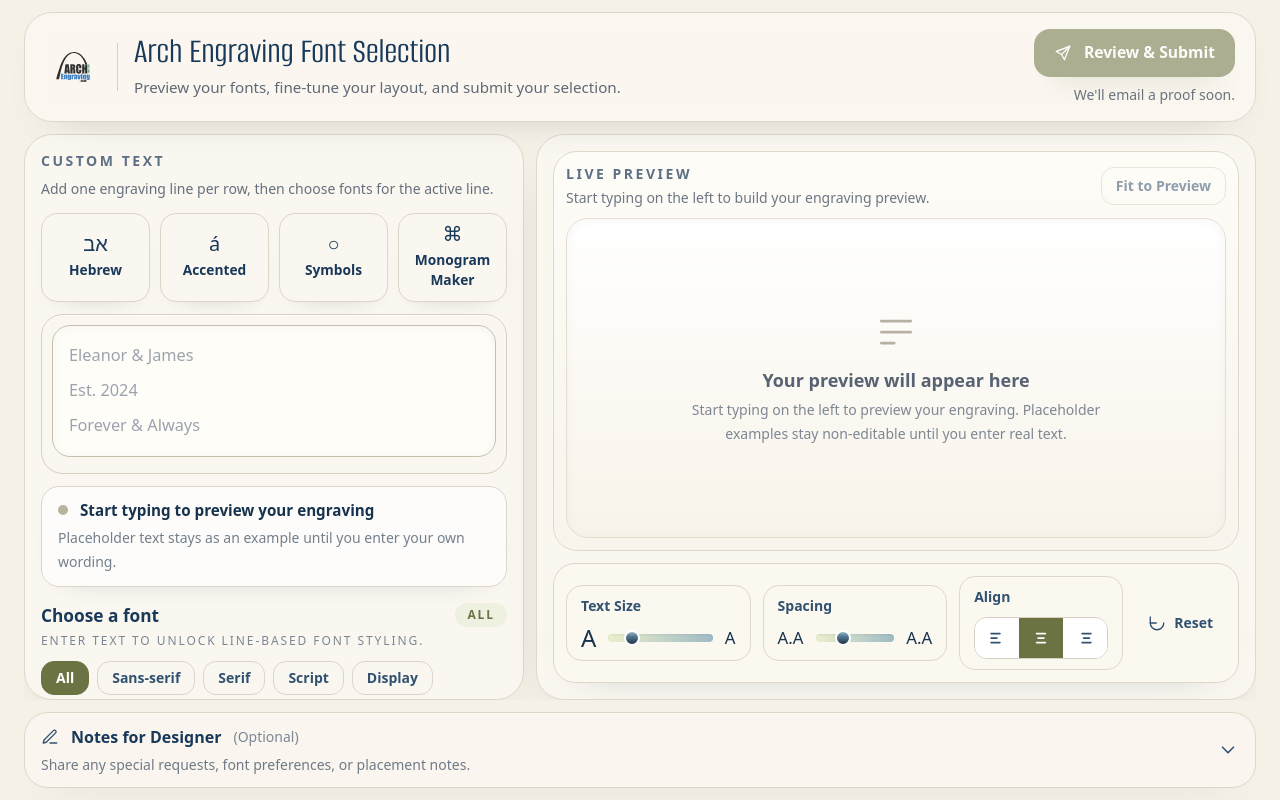
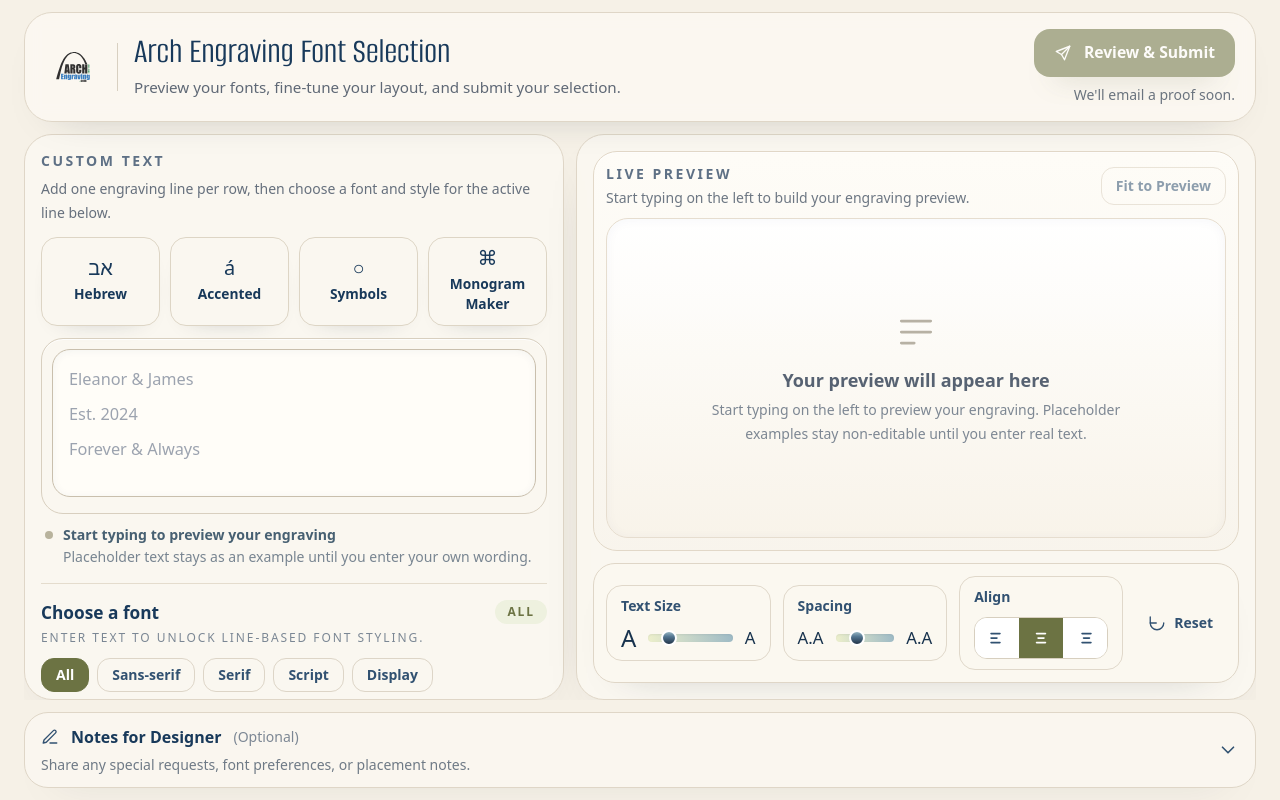
Before and after one commit to Arch-Tom/archfonthub, a React (Vite) app: page / in a window 1280 px wide. Built offline with nearby package versions, Linux system fonts and the light colour scheme; a web font is replaced by a local one.

Commit message:
Cleaned up version of Single Layout

```diff
--- a/src/App.jsx
+++ b/src/App.jsx
@@ -286,7 +286,8 @@ const ToolShortcutButton = ({ icon, label, onClick }) => (
 const App = () => {
   const WORKER_URL =
     'https://customerfontselection-worker.tom-4a9.workers.dev';
-  const DEFAULT_TEXT_PLACEHOLDER = 'Eleanor & James\nEst. 2024\nForever & Always';
+  const DEFAULT_TEXT_PLACEHOLDER =
+    'Eleanor & James\nEst. 2024\nForever & Always';
   const allFonts = useMemo(() => flattenFontLibrary(), []);
 
   const [customText, setCustomText] = useState('');
@@ -320,6 +321,7 @@ const App = () => {
   const [isShifted, setIsShifted] = useState(false);
 
   const textInputRef = useRef(null);
+
   const styleOrderIndex = useMemo(
     () =>
       styleSortOrder.reduce((lookup, styleKey, index) => {
@@ -490,8 +492,7 @@ const App = () => {
     setTimeout(() => setShowMessageBox(false), duration);
   };
 
-  const syncActiveLineFromTextarea = useCallback(
-    (textareaElement) => {
+  const syncActiveLineFromTextarea = useCallback((textareaElement) => {
     if (!textareaElement) return;
 
     const nextLineIndex = getLineIndexFromPosition(
@@ -500,12 +501,9 @@ const App = () => {
     );
 
     setSelectedPreviewLineIndex(nextLineIndex);
-    },
-    []
-  );
-
-  const focusTextareaLine = useCallback(
-    (lineIndex) => {
+  }, []);
+
+  const focusTextareaLine = useCallback((lineIndex) => {
     const textarea = textInputRef.current;
     if (!textarea || lineIndex == null) return;
 
@@ -514,9 +512,7 @@ const App = () => {
     textarea.focus();
     textarea.setSelectionRange(end, end);
     setSelectedPreviewLineIndex(lineIndex);
-    },
-    []
-  );
+  }, []);
 
   const handleTextChange = (e) => {
     setCustomText(e.target.value);
@@ -593,7 +589,12 @@ const App = () => {
         })
       );
     },
-    [allFonts, derivedTextLines, getNormalizedLineSetting, selectedPreviewLineIndex]
+    [
+      allFonts,
+      derivedTextLines,
+      getNormalizedLineSetting,
+      selectedPreviewLineIndex,
+    ]
   );
 
   const handlePreviewLineSelect = useCallback(
@@ -625,7 +626,9 @@ const App = () => {
       Math.min(72, Math.round(920 / Math.max(longestLineLength, 10)))
     );
 
-    setFontSize(Math.max(30, Math.min(72, Math.min(sizeByLineCount, sizeByLength))));
+    setFontSize(
+      Math.max(30, Math.min(72, Math.min(sizeByLineCount, sizeByLength)))
+    );
     setLineSpacing(visibleLines.length > 2 ? 0.94 : 1);
   }, [previewLines]);
 
@@ -1095,6 +1098,7 @@ const App = () => {
     ? getDefaultStyleKey(selectedFontOption.name)
     : '';
   const selectedStyleLabel = formatStyleLabel(selectedStyleKey);
+
   const statusTitle = !hasAnyRealText
     ? 'Start typing to preview your engraving'
     : !hasSelectableLine
@@ -1102,6 +1106,7 @@ const App = () => {
     : selectedLineHasRealText
     ? `Active line: ${selectedLineReference}`
     : `${selectedLineNumberLabel} is ready for text`;
+
   const statusDescription = !hasAnyRealText
     ? 'Placeholder text stays as an example until you enter your own wording.'
     : !hasSelectableLine
@@ -1109,16 +1114,19 @@ const App = () => {
     : selectedLineHasRealText
     ? 'Click a different line in the text box or preview to change its font and style.'
     : 'Type on this line to preview it, or click another line to style different text.';
+
   const fontHeading = !hasAnyRealText
     ? 'Choose a font'
     : selectedLineHasRealText
     ? `Choose a font for "${selectedLineReference}"`
     : `Choose a font for ${selectedLineNumberLabel}`;
+
   const fontSupportCopy = !hasAnyRealText
     ? 'Enter text to unlock line-based font styling.'
     : selectedLineHasRealText
     ? 'Fonts and styles apply only to the active engraving line.'
     : `${selectedLineNumberLabel} is empty until you type into it.`;
+
   const notesPreviewText = customerNotes.trim()
     ? `${customerNotes.trim().slice(0, 120)}${
         customerNotes.trim().length > 120 ? '...' : ''
@@ -1207,7 +1215,7 @@ const App = () => {
           </div>
         </header>
 
-        <div className="mt-3 grid flex-1 gap-3 xl:min-h-0 xl:grid-cols-[minmax(410px,500px)_minmax(0,1fr)] xl:overflow-hidden">
+        <div className="mt-3 grid flex-1 gap-3 xl:min-h-0 xl:grid-cols-[minmax(450px,540px)_minmax(0,1fr)] xl:overflow-hidden">
           <section className="flex min-h-0 flex-col overflow-hidden rounded-[28px] border border-[#dfd6c7] bg-[rgba(251,248,241,0.94)] p-4 shadow-[0_20px_52px_-36px_rgba(20,39,58,0.35)]">
             <div className="flex items-start justify-between gap-4">
               <div>
@@ -1215,8 +1223,8 @@ const App = () => {
                   Custom Text
                 </p>
                 <p className="mt-1.5 text-sm leading-6 text-[#66707d]">
-                  Add one engraving line per row, then choose fonts for the
-                  active line.
+                  Add one engraving line per row, then choose a font and style
+                  for the active line below.
                 </p>
               </div>
             </div>
@@ -1244,10 +1252,11 @@ const App = () => {
               />
             </div>
 
-            <div className="mt-3 rounded-[22px] border border-[#d8cfbf] bg-white/84 p-2.5 shadow-[inset_0_1px_0_rgba(255,255,255,0.9)]">
+            <div className="mt-3 flex min-h-0 flex-1 flex-col">
+              <div className="rounded-[22px] border border-[#d8cfbf] bg-white/84 p-2.5 shadow-[inset_0_1px_0_rgba(255,255,255,0.9)]">
                 <textarea
                   ref={textInputRef}
-                className="min-h-[132px] w-full resize-none rounded-[18px] border border-[#c9bfad] bg-[#fffdf8] px-4 py-3 text-[1.02rem] leading-[2.2rem] text-[#17324d] shadow-[inset_0_1px_8px_rgba(24,57,90,0.05)] outline-none transition focus:border-[#6c7343] focus:ring-2 focus:ring-[#d8ddc0]"
+                  className="min-h-[148px] w-full resize-none rounded-[18px] border border-[#c9bfad] bg-[#fffdf8] px-4 py-3 text-[1.02rem] leading-[2.2rem] text-[#17324d] shadow-[inset_0_1px_8px_rgba(24,57,90,0.05)] outline-none transition focus:border-[#6c7343] focus:ring-2 focus:ring-[#d8ddc0]"
                   value={customText}
                   onChange={handleTextChange}
                   onClick={handleTextInteraction}
@@ -1259,21 +1268,26 @@ const App = () => {
                 />
               </div>
 
-            <div className="mt-3 rounded-[18px] border border-[#ddd5c7] bg-white/70 px-4 py-3 text-[#17324d] shadow-[0_12px_30px_-28px_rgba(20,39,58,0.45)]">
-              <div className="flex items-center gap-3">
+              <div className="mt-2.5 px-1 text-[#6f7d89]">
+                <div className="flex items-start gap-2.5">
                   <span
-                  className={`h-2.5 w-2.5 rounded-full ${
+                    className={`mt-[0.42rem] h-2 w-2 flex-shrink-0 rounded-full ${
                       hasAnyRealText ? 'bg-[#798350]' : 'bg-[#b8b39d]'
                     }`}
                   />
-                <p className="text-[0.95rem] font-semibold">{statusTitle}</p>
-              </div>
-              <p className="mt-1 text-sm leading-6 text-[#72808d]">
+                  <div>
+                    <p className="text-[0.88rem] font-semibold text-[#476072]">
+                      {statusTitle}
+                    </p>
+                    <p className="mt-0.5 text-sm leading-5 text-[#788591]">
                       {statusDescription}
                     </p>
                   </div>
-
-            <div className="mt-4 flex items-start justify-between gap-3">
+                </div>
+              </div>
+
+              <div className="mt-4 flex min-h-0 flex-1 flex-col border-t border-[#e4dccd] pt-4">
+                <div className="flex items-start justify-between gap-3">
                   <div>
                     <h2 className="text-[1.08rem] font-semibold text-[#18395a]">
                       {fontHeading}
@@ -1282,16 +1296,33 @@ const App = () => {
                       {fontSupportCopy}
                     </p>
                   </div>
-              <span className="rounded-full bg-[#eef1df] px-3 py-1 text-xs font-semibold uppercase tracking-[0.16em] text-[#6c7343]">
+                  <span className="shrink-0 rounded-full bg-[#eef1df] px-3 py-1 text-xs font-semibold uppercase tracking-[0.16em] text-[#6c7343]">
                     {fontCategoryFilter}
                   </span>
                 </div>
 
+                <div className="mt-3 flex flex-wrap gap-2">
+                  {CATEGORY_FILTERS.map((filterLabel) => (
+                    <button
+                      key={filterLabel}
+                      type="button"
+                      onClick={() => setFontCategoryFilter(filterLabel)}
+                      className={`rounded-[13px] border px-3.5 py-1.5 text-sm font-semibold transition-colors ${
+                        fontCategoryFilter === filterLabel
+                          ? 'border-[#6c7343] bg-[#6c7343] text-white'
+                          : 'border-[#ddd5c7] bg-white/78 text-[#315171] hover:border-[#a69a82] hover:bg-white'
+                      }`}
+                    >
+                      {filterLabel}
+                    </button>
+                  ))}
+                </div>
+
                 {selectedFontOption && (
-              <div className="mt-3 rounded-[18px] border border-[#ddd5c7] bg-white/72 px-3 py-3 shadow-[0_12px_28px_-30px_rgba(20,39,58,0.4)]">
+                  <div className="mt-3 rounded-[16px] border border-[#ddd5c7] bg-white/58 px-3 py-2.5">
                     <div className="flex flex-wrap items-center gap-2 text-[#18395a]">
-                  <span className="text-[0.72rem] font-semibold uppercase tracking-[0.18em] text-[#7b8794]">
-                    Selected Font
+                      <span className="text-[0.7rem] font-semibold uppercase tracking-[0.18em] text-[#7b8794]">
+                        Current Font
                       </span>
                       <span className="rounded-full bg-[#f3efdf] px-3 py-1 text-sm font-semibold">
                         {selectedFontOption.name}
@@ -1303,7 +1334,7 @@ const App = () => {
                       )}
                     </div>
 
-                <div className="mt-3 flex flex-wrap gap-2">
+                    <div className="mt-2.5 flex flex-wrap gap-2">
                       {selectedFontStyleKeys.map((styleKey) => {
                         const isSelected = selectedStyleKey === styleKey;
 
@@ -1326,41 +1357,31 @@ const App = () => {
                   </div>
                 )}
 
-            <div className="mt-3 flex flex-wrap gap-2">
-              {CATEGORY_FILTERS.map((filterLabel) => (
-                <button
-                  key={filterLabel}
-                  type="button"
-                  onClick={() => setFontCategoryFilter(filterLabel)}
-                  className={`rounded-[13px] border px-3.5 py-1.5 text-sm font-semibold transition-colors ${
-                    fontCategoryFilter === filterLabel
-                      ? 'border-[#6c7343] bg-[#6c7343] text-white'
-                      : 'border-[#ddd5c7] bg-white/78 text-[#315171] hover:border-[#a69a82] hover:bg-white'
-                  }`}
-                >
-                  {filterLabel}
-                </button>
-              ))}
-            </div>
-
                 <div className="mt-3 min-h-0 flex-1 overflow-hidden rounded-[22px] border border-[#ddd5c7] bg-white/65 p-2.5">
-              <div className="grid h-full grid-cols-2 gap-2 overflow-y-auto pr-1 sm:grid-cols-3">
+                  <div className="grid h-full grid-cols-2 gap-2 overflow-y-auto overflow-x-hidden pr-1 sm:grid-cols-3">
                     {visibleFontOptions.map((font) => {
-                  const previewStyleKey = getDefaultStyleKey(font.name, allFonts);
+                      const previewStyleKey = getDefaultStyleKey(
+                        font.name,
+                        allFonts
+                      );
                       const previewFontFamily =
                         font.name === 'Alumni Sans'
                           ? 'Alumni Sans Regular'
                           : font.styles[previewStyleKey] ||
                             font.styles[getSortedStyleKeys(font.styles)[0]];
                       const isSelected = selectedLineFontName === font.name;
-                  const isScriptFont = scriptFontsToAdjust.includes(font.name);
+                      const isScriptFont = scriptFontsToAdjust.includes(
+                        font.name
+                      );
 
                       return (
                         <button
                           key={`${font.category}-${font.name}`}
                           type="button"
                           onClick={() => handleFontChipSelect(font.name)}
-                      disabled={!hasAnyRealText || selectedPreviewLineIndex == null}
+                          disabled={
+                            !hasAnyRealText || selectedPreviewLineIndex == null
+                          }
                           className={`rounded-[15px] border px-3 py-2.5 text-center shadow-[0_12px_26px_-24px_rgba(20,39,58,0.45)] transition-all ${
                             isSelected
                               ? 'border-[#6c7343] bg-[#eef1df] text-[#18395a]'
@@ -1393,6 +1414,8 @@ const App = () => {
                     ? 'Fonts and styles stay tied to the active line. Click a different line to restyle it.'
                     : 'Enter text first, then click a line to style it.'}
                 </p>
+              </div>
+            </div>
           </section>
 
           <LivePreviewSection
```
Lines whose indentation alone changed are shown as unchanged.
